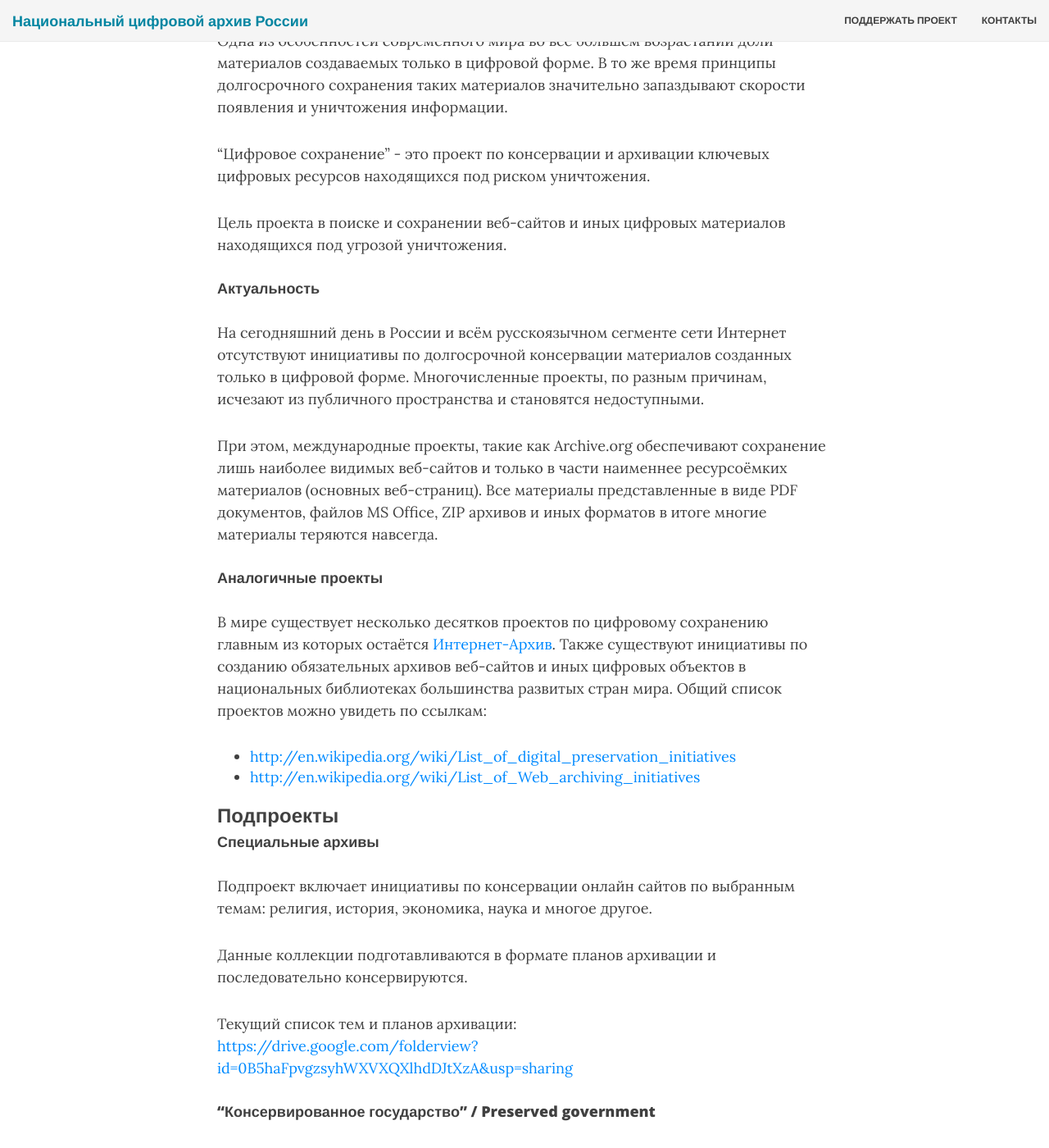
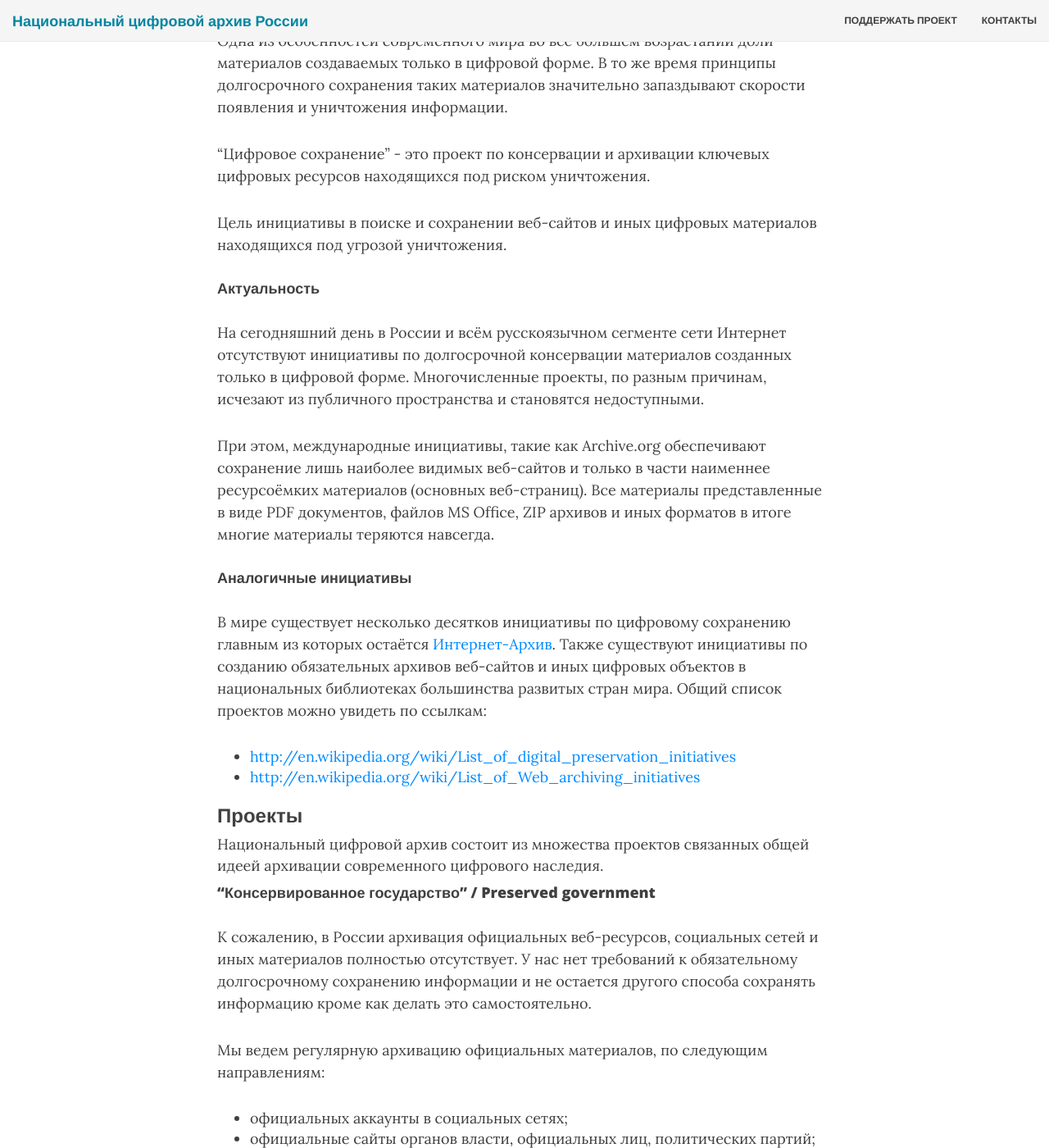
Before and after one commit to infoculture/nationaldigitalarchive, a Jekyll site: the page built from index.html, in a window 1280 px wide and 1400 px high, scrolled down 377 px. Shown: the whole window at 82% size. Built offline with Jekyll 4.4.1, drawn with Linux system fonts in a browser that asks for light colours; nearby versions of some CDN libraries; the list of posts is cut into pages by our own code; some of the changed text lies outside the part shown.

Commit message:
Update index.html

```diff
--- a/index.html
+++ b/index.html
@@ -7,25 +7,22 @@
 
 <p>Одна из особенностей современного мира во всё большем возрастании доли материалов создаваемых только в цифровой форме. В то же время принципы долгосрочного сохранения таких материалов значительно запаздывают скорости появления и уничтожения информации. </p>
 <p>“Цифровое сохранение” - это проект по консервации и архивации ключевых цифровых ресурсов находящихся под риском уничтожения. </p>
-<p>Цель проекта в поиске и сохранении веб-сайтов и иных цифровых материалов находящихся под угрозой уничтожения.</p>
+<p>Цель инициативы в поиске и сохранении веб-сайтов и иных цифровых материалов находящихся под угрозой уничтожения.</p>
 
 <h4>Актуальность </h4>
 <p>На сегодняшний день в России и всём русскоязычном сегменте сети Интернет отсутствуют инициативы по долгосрочной консервации материалов созданных только в цифровой форме. Многочисленные проекты, по разным причинам, исчезают из публичного пространства и становятся недоступными.</p>
-<p>При этом, международные проекты, такие как Archive.org обеспечивают сохранение лишь наиболее видимых веб-сайтов и только в части наименнее ресурсоёмких материалов (основных веб-страниц). Все материалы представленные в виде PDF документов, файлов MS Office, ZIP архивов и иных форматов в итоге многие материалы теряются навсегда.</p>
+<p>При этом, международные инициативы, такие как Archive.org обеспечивают сохранение лишь наиболее видимых веб-сайтов и только в части наименнее ресурсоёмких материалов (основных веб-страниц). Все материалы представленные в виде PDF документов, файлов MS Office, ZIP архивов и иных форматов в итоге многие материалы теряются навсегда.</p>
 
-<h4>Аналогичные проекты </h4>
-<p>В мире существует несколько десятков проектов по цифровому сохранению главным из которых остаётся <a href="http://www.archive.org">Интернет-Архив</a>. Также существуют инициативы по созданию обязательных архивов веб-сайтов и иных цифровых объектов в национальных библиотеках большинства развитых стран мира. Общий список проектов можно увидеть по ссылкам:</p>
+<h4>Аналогичные инициативы </h4>
+<p>В мире существует несколько десятков инициативы по цифровому сохранению главным из которых остаётся <a href="http://www.archive.org">Интернет-Архив</a>. Также существуют инициативы по созданию обязательных архивов веб-сайтов и иных цифровых объектов в национальных библиотеках большинства развитых стран мира. Общий список проектов можно увидеть по ссылкам:</p>
 <ul>
   <li><a href="http://en.wikipedia.org/wiki/List_of_digital_preservation_initiatives">http://en.wikipedia.org/wiki/List_of_digital_preservation_initiatives</a></li>
   <li><a href="http://en.wikipedia.org/wiki/List_of_Web_archiving_initiatives">http://en.wikipedia.org/wiki/List_of_Web_archiving_initiatives</a></li>
 </ul>
 
-<h3>Подпроекты </h3>
+<h3>Проекты</h3>
 
-<h4>Специальные архивы </h4>
-<p>Подпроект включает инициативы по консервации онлайн сайтов по выбранным темам: религия, история, экономика,  наука и многое другое. </p>
-<p>Данные коллекции подготавливаются в формате планов архивации и последовательно консервируются.</p>
-<p>Текущий список тем и планов архивации: <br> <a href="https://drive.google.com/folderview?id=0B5haFpvgzsyhWXVXQXlhdDJtXzA&usp=sharing">https://drive.google.com/folderview?id=0B5haFpvgzsyhWXVXQXlhdDJtXzA&usp=sharing</a></p>
+Национальный цифровой архив состоит из множества проектов связанных общей идеей архивации современного цифрового наследия.
 
 <h4>“Консервированное государство” / Preserved government</h4>
 <p>К сожалению, в России архивация официальных веб-ресурсов, социальных сетей и иных материалов полностью отсутствует. У нас нет требований к обязательному долгосрочному сохранению информации и не остается другого способа сохранять информацию кроме как делать это самостоятельно.</p>
@@ -49,7 +46,8 @@
 </ul>
 
 <h5>Старые версии официальных сайтов</h5>
-<p>Многие из государственных сайтов регулярно уничтожаются органами власти при закрытии проекта по окончанию финансирования, при замене движка сайта или при очередной реформе органов власти. Мы архивируем старые версии сайтов до их уничтожения и оставляем в виде архивов Httrack для общего доступа.</p>
+<p>Многие из государственных сайтов регулярно уничтожаются органами власти при закрытии
+  а по окончанию финансирования, при замене движка сайта или при очередной реформе органов власти. Мы архивируем старые версии сайтов до их уничтожения и оставляем в виде архивов Httrack для общего доступа.</p>
 <p>Совокупный объём архивов 88 сайтов составляет 22 гигабайта в запакованном виде и до 300 гигабайт в распакованном. Сейчас решается вопрос по тому как сделать все архивы доступными для широкой публики и не чтобы выходили не слишком большие расходы на трафик.</p>
 <p>Список собранных архивов:</p>
 <p><a href="https://docs.google.com/spreadsheet/ccc?key=0AphaFpvgzsyhdDJlczBoc095QmdLV25pY2NtSFRDaFE&usp=sharing">https://docs.google.com/spreadsheet/ccc?key=0AphaFpvgzsyhdDJlczBoc095QmdLV25pY2NtSFRDaFE&usp=sharing</a></p>
@@ -71,6 +69,12 @@
   <li>любые исторические данные в табличной форме (пригодные для преобразоваия в открытые данные).</li>
 </ul>
 <p>В ближайших планах есть запуск платформы сбора цифровых материалов для накопленных документов. Далее, документы будут последовательно преобразовываться в базы данных и над ними будет запущено API.</p>
+
+<h4>Специальные архивы</h4>
+<p>Проект включает инициативы по консервации онлайн сайтов по выбранным темам: религия, история, экономика,  наука и многое другое. </p>
+<p>Данные коллекции подготавливаются в формате планов архивации и последовательно консервируются.</p>
+<p>Текущий список тем и планов архивации: <br> <a href="https://drive.google.com/folderview?id=0B5haFpvgzsyhWXVXQXlhdDJtXzA&usp=sharing">https://drive.google.com/folderview?id=0B5haFpvgzsyhWXVXQXlhdDJtXzA&usp=sharing</a></p>
+
 
 <h5>TODO: Планы развития</h5>
 <h6>Архивация социальных аккаунтов:</h6>
@@ -97,7 +101,7 @@
   <li>сделать специализированные API для каждого из специализированных архивов.</li>
 </ul>
 
-<h5>Похожие проекты</h5>
+<h5>Похожие инициативы</h5>
 <ul>
   <li><a href="http://govinfo.library.unt.edu/default.htm"><b>CyberCemetery</b></a>. Архивы государственных сайтов расформированных ведомств США. Поддерживается университетом Северного Техаса.</li>
   <li><a href="http://pandora.nla.gov.au/"><b>Pandora</b></a> - Австралийский веб архив</li>
```
